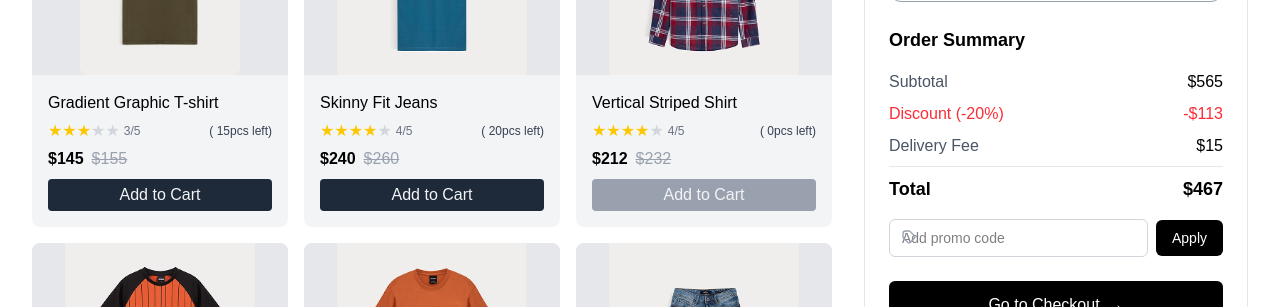
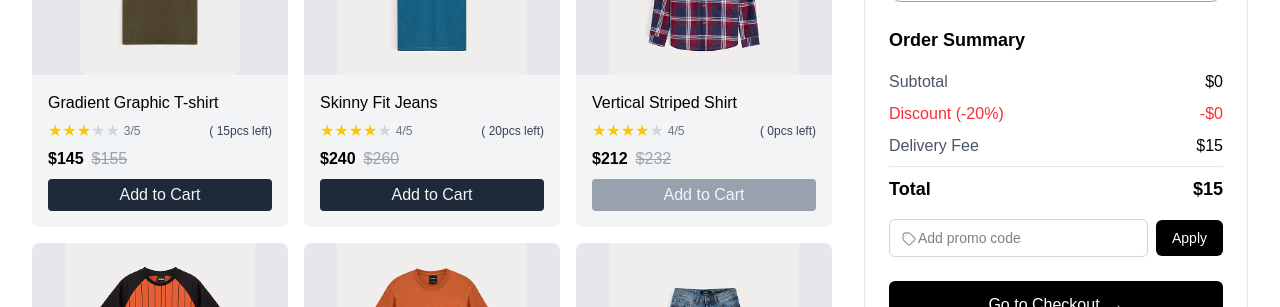
Before and after one commit to IbrahimOhid/ibrahim_shop, a React (Vite) app: page / in a window 1280 px wide. Shown: the part 310-617 px from the top of the page. Built offline with nearby package versions, Linux system fonts and the light colour scheme; a web font is replaced by a local one.

Commit message:
cart product total amount functionality added

```diff
--- a/src/context/index.js
+++ b/src/context/index.js
@@ -1,5 +1,3 @@
 import { createContext } from "react";
 
 export const NewProduct = createContext();
-
-export const IncDecItem = createContext()
--- a/src/data/product.js
+++ b/src/data/product.js
@@ -11,7 +11,7 @@ const products = [
     color: "Green",
     discounted_price: 155,
     in_cart: true,
-     quantity: 1
+    quantity: 1,
   },
   {
     id: 2,
@@ -25,7 +25,7 @@ const products = [
     color: "Soft Blue",
     discounted_price: 260,
     in_cart: false,
-     quantity: 1
+    quantity: 1,
   },
   {
     id: 3,
@@ -39,13 +39,13 @@ const products = [
     color: "Red",
     discounted_price: 232,
     in_cart: false,
-     quantity: 1
+    quantity: 1,
   },
   {
     id: 4,
     name: "Polo with Tipping Details",
     cover: "polo-with-tipping-details.png",
-    rating: 1,
+    rating: 5,
     max_rating: 5,
     stock: 320,
     price: 180,
@@ -53,7 +53,7 @@ const products = [
     color: "Orange",
     discounted_price: 200,
     in_cart: false,
-     quantity: 1
+    quantity: 1,
   },
   {
     id: 5,
@@ -67,7 +67,7 @@ const products = [
     color: "Orange",
     discounted_price: 190,
     in_cart: false,
-     quantity: 1
+    quantity: 1,
   },
   {
     id: 6,
@@ -81,7 +81,7 @@ const products = [
     color: "Denim",
     discounted_price: 160,
     in_cart: false,
-     quantity: 1
+    quantity: 1,
   },
   {
     id: 7,
@@ -89,13 +89,13 @@ const products = [
     cover: "black-striped-tshirt.png",
     rating: 3,
     max_rating: 5,
-    stock: 420,
+    stock: 0,
     price: 120,
     size: "L",
     color: "Black",
     discounted_price: 160,
     in_cart: false,
-     quantity: 1
+    quantity: 1,
   },
   {
     id: 8,
@@ -109,7 +109,7 @@ const products = [
     color: "White",
     discounted_price: 160,
     in_cart: false,
-     quantity: 1
+    quantity: 1,
   },
   {
     id: 9,
@@ -123,7 +123,7 @@ const products = [
     color: "Magenta",
     discounted_price: 100,
     in_cart: false,
-     quantity: 1
+    quantity: 1,
   },
 ];
 
--- a/src/product/CartDetails.jsx
+++ b/src/product/CartDetails.jsx
@@ -28,6 +28,18 @@ const CartDetails = () => {
       prevCartData.filter((item) => item.id !== productId)
     );
   };
+  // Calculate order summary
+  const subTotal = cartData.reduce(
+    (total, product) => total + product.price * product.quantity,
+    0
+  );
+
+  // 20% discount
+  const discount = subTotal * 0.2;
+  // deliveryFee
+  const deliveryFee = 15;
+  // Total Order Summary
+  const total = subTotal - discount + deliveryFee;
 
   return (
     <div className="lg:col-span-1">
@@ -80,9 +92,7 @@ const CartDetails = () => {
                       <span className="text-sm">{product.quantity}</span>
                       <button
                         onClick={() => handleIncBtn(product.id)}
-                        disabled={
-                          product.quantity === product.stock
-                        }
+                        disabled={product.quantity === product.stock}
                         className="w-6 h-6 bg-gray-100 rounded flex items-center justify-center cursor-pointer"
                       >
                         +
@@ -101,19 +111,19 @@ const CartDetails = () => {
           <div className="space-y-2 mb-4">
             <div className="flex justify-between">
               <span className="text-gray-600">Subtotal</span>
-              <span className="font-medium">$565</span>
+              <span className="font-medium">${subTotal}</span>
             </div>
             <div className="flex justify-between text-red-500">
               <span>Discount (-20%)</span>
-              <span>-$113</span>
+              <span>-${discount}</span>
             </div>
             <div className="flex justify-between">
               <span className="text-gray-600">Delivery Fee</span>
-              <span className="font-medium">$15</span>
+              <span className="font-medium">${deliveryFee}</span>
             </div>
             <div className="flex justify-between font-bold text-lg pt-2 border-t border-gray-200">
               <span>Total</span>
-              <span>$467</span>
+              <span>${total}</span>
             </div>
           </div>
           {/* Promo Code */}
@@ -122,9 +132,9 @@ const CartDetails = () => {
               <input
                 type="text"
                 placeholder="Add promo code"
-                className="w-full border border-gray-300 rounded-md py-2 px-3 text-sm"
+                className="w-full border border-gray-300 rounded-md py-2 px-7 text-sm"
               />
-              <span className="absolute left-3 top-2.5">
+              <span className="absolute left-3 top-3">
                 <svg
                   xmlns="http://www.w3.org/2000/svg"
                   className="h-4 w-4 text-gray-400"
--- a/src/product/ProductList.jsx
+++ b/src/product/ProductList.jsx
@@ -14,7 +14,7 @@ const ProductList = () => {
         <div className="lg:col-span-2">
           <div className="flex items-center justify-between mb-6">
             <h2 className="text-2xl font-bold">Your Products</h2>
-            <SortProduct />
+            <SortProduct products={products} />
           </div>
           {/* Products Grid */}
           <ProductCard products={products} />
--- a/src/product/SortProduct.jsx
+++ b/src/product/SortProduct.jsx
@@ -1,12 +1,28 @@
-import React from "react";
+import React, { useContext } from "react";
+import { NewProduct } from "../context";
 
-const SortProduct = () => {
+const SortProduct = ({products}) => {
+  const { cartData, setCartData } = useContext(NewProduct);
+
+
+  const handleChange = (value) => {
+    if (value === "Most Popular") {
+      const popularProduct = products.filter((item) => item.rating > 3);
+      setCartData(popularProduct);
+    } else if (value === "Newest") {
+      const newestProduct = products.filter((item) => item.rating <= 3);
+      setCartData(newestProduct);
+    }
+  };
   return (
     <div className="flex items-center space-x-2">
       <span className="text-sm">Sort by:</span>
-      <select className="border rounded-md px-2 py-1 text-sm">
-        <option>Most Popular</option>
-        <option>Newest</option>
+      <select
+        onChange={(e) => handleChange(e.target.value)}
+        className="border rounded-md px-2 py-1 text-sm"
+      >
+        <option value={'Most Popular'}>Most Popular</option>
+        <option value={'Newest'}>Newest</option>
         <option>Price: Low to High</option>
         <option>Price: High to Low</option>
       </select>
```
